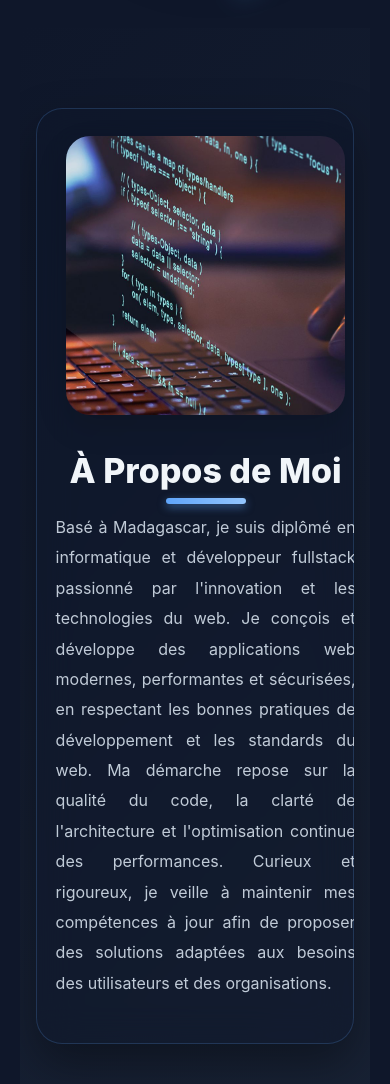
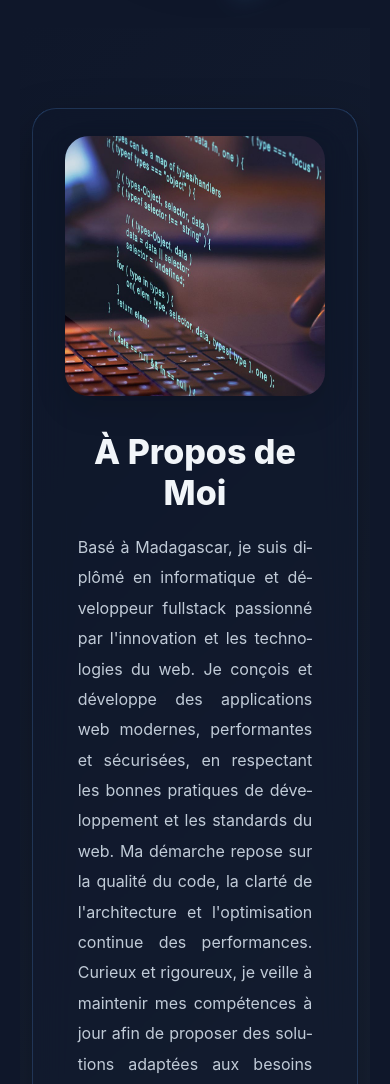
Before and after one commit to Maminirina593/Portfoliomjn, a plain HTML site: page index.html in a window 390 px wide. Shown: the part 1116-2200 px from the top of the page. Drawn offline with nearby package versions, Linux system fonts and the light colour scheme; a script that the page names is missing.

Commit message:
Mise à jour des fichiers CSS et scripts du portfolio

```diff
--- a/css/about.css
+++ b/css/about.css
@@ -1,20 +1,39 @@
-/* ==================== ABOUT SECTION – ULTRA MODERNE & RESPONSIVE ==================== */
+/* ==================== ABOUT SECTION – ULTRA MODERNE, RESPONSIVE 100%, TOUT VISIBLE ==================== */
+* {
+    margin: 0;
+    padding: 0;
+    box-sizing: border-box;
+}
+
+body {
+    font-family: 'Inter', sans-serif;
+    background: #f8f9fa;
+    min-height: 100vh;
+    overflow-x: hidden;
+    transition: background 0.5s ease;
+}
+
+body.dark {
+    background: #0f172a;
+}
+
+/* === SECTION PRINCIPALE === */
 #about {
     padding: 100px 5vw;
     min-height: 100vh;
     background: linear-gradient(135deg, #f8f9fa 0%, #e9ecef 100%);
     position: relative;
-    overflow: hidden;
     display: flex;
     flex-direction: column;
     justify-content: center;
+    overflow: hidden;
 }
 
 body.dark #about {
     background: linear-gradient(135deg, #0f172a 0%, #1e293b 100%);
 }
 
-/* === CONTENEUR PRINCIPAL === */
+/* === CONTENEUR === */
 .about-container {
     max-width: 1400px;
     margin: 0 auto;
@@ -53,7 +72,7 @@ body.dark .about-card {
         0 0 0 1px rgba(96, 165, 250, 0.2) inset;
 }
 
-/* === BORDURE ANIMÉE (GLASSMORPHISM + GRADIENT) === */
+/* === BORDURE ANIMÉE === */
 .about-card::before {
     content: '';
     position: absolute;
@@ -88,17 +107,19 @@ body.dark .about-card {
     gap: 50px;
     flex-wrap: wrap;
     justify-content: center;
+    width: 100%;
 }
 
 .about-row.reverse {
     flex-direction: row-reverse;
 }
 
-/* === IMAGE – FIX DÉBORDEMENT + CENTRAGE === */
+/* === IMAGE – 100% VISIBILE, AUCUN DÉBORDEMENT === */
 .about-image {
     flex: 1;
-    min-width: 280px;
+    min-width: 260px;
     max-width: 360px;
+    width: 100%;
     margin: 0 auto;
     position: relative;
     border-radius: 24px;
@@ -116,7 +137,9 @@ body.dark .about-card {
     width: 100%;
     height: 100%;
     object-fit: cover;
+    object-position: center;
     transition: transform 0.7s cubic-bezier(0.4, 0, 0.2, 1);
+    display: block;
 }
 
 .about-image:hover img {
@@ -178,11 +201,13 @@ body.dark .tech-ring i {
     50% { transform: translate(-50%, -50%) translateY(-8px); }
 }
 
-/* === CONTENU TEXTE === */
+/* === CONTENU TEXTE – TOUT VISIBLE === */
 .about-content {
     flex: 1;
-    min-width: 300px;
+    min-width: 280px;
     text-align: left;
+    width: 100%;
+    padding: 0 8px;
 }
 
 .about-content h2 {
@@ -190,8 +215,8 @@ body.dark .tech-ring i {
     font-weight: 800;
     color: #1e293b;
     margin-bottom: 24px;
-    position: relative;
     line-height: 1.2;
+    word-wrap: break-word;
 }
 
 body.dark .about-content h2 {
@@ -221,6 +246,7 @@ body.dark .about-content h2::after {
     color: #3b82f6;
     margin: 20px 0 16px;
     line-height: 1.3;
+    word-wrap: break-word;
 }
 
 body.dark .about-content h3 {
@@ -233,13 +259,15 @@ body.dark .about-content h3 {
     color: #475569;
     opacity: 0.95;
     margin-bottom: 18px;
+    word-wrap: break-word;
+    hyphens: auto;
 }
 
 body.dark .about-content p {
     color: #cbd5e1;
 }
 
-/* === TEXTE D'EXPÉRIENCE – FIX "À propos de moi" === */
+/* === TEXTE "À PROPOS DE MOI" & EXPÉRIENCE – 100% VISIBLE === */
 .experience-text {
     text-align: justify;
     text-justify: inter-word;
@@ -247,18 +275,22 @@ body.dark .about-content p {
     line-height: 1.85;
     font-size: 17px;
     color: #334155;
-    padding-right: 0; /* Fix débordement */
+    word-wrap: break-word;
+    hyphens: auto;
+    padding: 0 12px;
+    width: 100%;
 }
 
 body.dark .experience-text {
     color: #cbd5e1;
 }
 
-/* === BOUTON CV – CENTRÉ EN BAS === */
+/* === BOUTON CV – TOUJOURS VISIBLE === */
 .cv-download {
     display: flex;
     justify-content: center;
     margin-top: 40px;
+    width: 100%;
 }
 
 .btn-cv {
@@ -277,6 +309,7 @@ body.dark .experience-text {
     backdrop-filter: blur(10px);
     position: relative;
     overflow: hidden;
+    white-space: nowrap;
 }
 
 .btn-cv::before {
@@ -314,7 +347,12 @@ body.dark .experience-text {
     to { transform: translate(-50%, -50%) rotate(360deg); }
 }
 
-/* ==================== RESPONSIVE – MOBILE FIRST & PARFAIT ==================== */
+/* ==================== RESPONSIVE – 100% MOBILE, TOUT VISIBLE ==================== */
+@media (max-width: 1200px) {
+    .about-container { gap: 70px; }
+    .about-card { padding: 40px; }
+}
+
 @media (max-width: 992px) {
     .about-row {
         flex-direction: column !important;
@@ -323,38 +361,48 @@ body.dark .experience-text {
     }
     .about-image {
         max-width: 320px;
+        min-width: 260px;
         margin: 0 auto;
     }
     .about-content {
         text-align: center;
+        padding: 0 16px;
     }
     .about-content h2::after {
         left: 50%;
         transform: translateX(-50%);
     }
-    .cv-download {
-        margin-top: 36px;
-    }
+    .cv-download { margin-top: 36px; }
+    .experience-text { padding: 0 16px; }
 }
 
 @media (max-width: 768px) {
-    #about { padding: 90px 5vw; }
-    .about-card { padding: 36px; }
+    #about { padding: 90px 4vw; }
+    .about-card {
+        padding: 36px 24px;
+        border-radius: 28px;
+    }
     .about-content h2 { font-size: 38px; }
     .about-content h3 { font-size: 30px; }
-    .about-content p { font-size: 17px; }
-    .experience-text { font-size: 16px; padding: 0 8px; }
+    .about-content p { font-size: 17px; line-height: 1.95; }
+    .experience-text {
+        font-size: 16px;
+        line-height: 1.9;
+        padding: 0 16px;
+    }
+    .about-image { max-width: 300px; }
+    .tech-ring i { font-size: 26px; }
 }
 
 @media (max-width: 480px) {
-    #about { padding: 80px 4vw; }
+    #about { padding: 80px 3vw; }
     .about-card {
-        padding: 28px 20px;
-        border-radius: 26px;
+        padding: 28px 18px;
+        border-radius: 24px;
     }
     .about-content h2 {
         font-size: 34px;
-        margin-bottom: 20px;
+        margin-bottom: 18px;
     }
     .about-content h3 { font-size: 28px; }
     .about-content p {
@@ -364,15 +412,16 @@ body.dark .experience-text {
     .experience-text {
         font-size: 15.5px;
         line-height: 1.85;
-        margin: 20px 0;
-        padding: 0;
+        margin: 18px 0;
+        padding: 0 12px;
     }
     .about-image {
-        max-width: 280px;
-        min-width: 240px;
+        max-width: 260px;
+        min-width: 220px;
+        margin: 0 auto;
     }
     .btn-cv {
-        padding: 13px 30px;
+        padding: 13px 28px;
         font-size: 16px;
         gap: 10px;
     }
@@ -380,8 +429,37 @@ body.dark .experience-text {
 }
 
 @media (max-width: 360px) {
+    #about { padding: 70px 2vw; }
+    .about-card {
+        padding: 24px 16px;
+        border-radius: 22px;
+    }
     .about-content h2 { font-size: 32px; }
     .about-content h3 { font-size: 26px; }
-    .about-image { max-width: 260px; }
-    .btn-cv { padding: 12px 28px; font-size: 15.5px; }
+    .about-content p { font-size: 15.5px; line-height: 1.85; }
+    .experience-text {
+        font-size: 15px;
+        line-height: 1.8;
+        padding: 0 10px;
+    }
+    .about-image {
+        max-width: 240px;
+        min-width: 200px;
+    }
+    .btn-cv {
+        padding: 12px 26px;
+        font-size: 15.5px;
+        gap: 8px;
+    }
+    .tech-ring i { font-size: 22px; }
 }
+
+/* === FIX ULTIME POUR TRÈS PETITS ÉCRANS === */
+@media (max-width: 320px) {
+    .about-content h2 { font-size: 30px; }
+    .about-content h3 { font-size: 24px; }
+    .about-content p { font-size: 15px; }
+    .experience-text { font-size: 14.5px; }
+    .about-image { max-width: 220px; }
+    .btn-cv { padding: 11px 24px; font-size: 15px; }
+}
```
